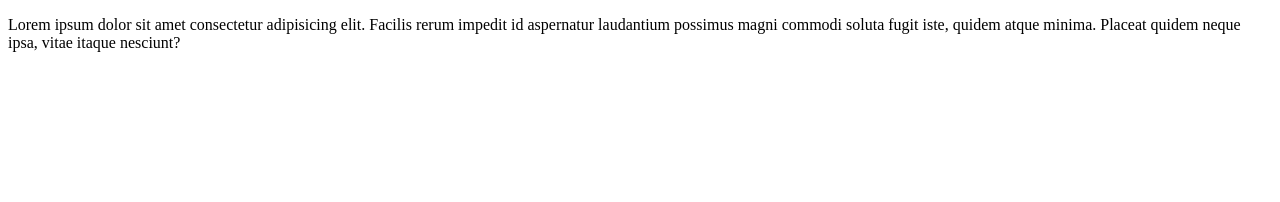
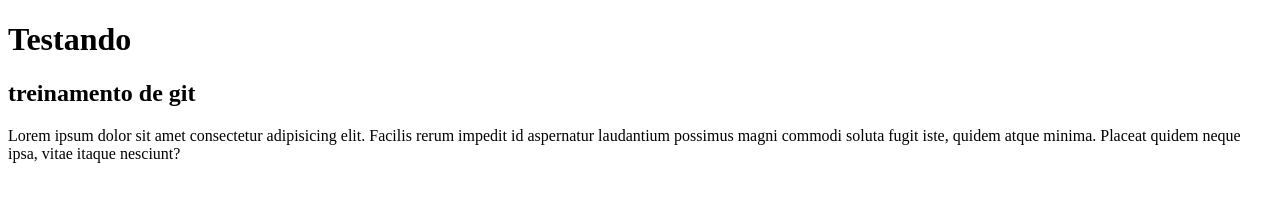
Before and after one commit to saulocarvalhodesenvolvedor/test-git, a plain HTML site: page index.html in a window 1280 px wide. Drawn offline with Linux system fonts and the light colour scheme.

Commit message:
incluindo título e subtítulo

```diff
--- a/index.html
+++ b/index.html
@@ -6,6 +6,9 @@
     <title>treinando versionamento</title>
 </head>
 <body>
+    <h1>Testando</h1>
+    <h2>treinamento de git</h2>
     <p>Lorem ipsum dolor sit amet consectetur adipisicing elit. Facilis rerum impedit id aspernatur laudantium possimus magni commodi soluta fugit iste, quidem atque minima. Placeat quidem neque ipsa, vitae itaque nesciunt?</p>
+
 </body>
 </html>
```
